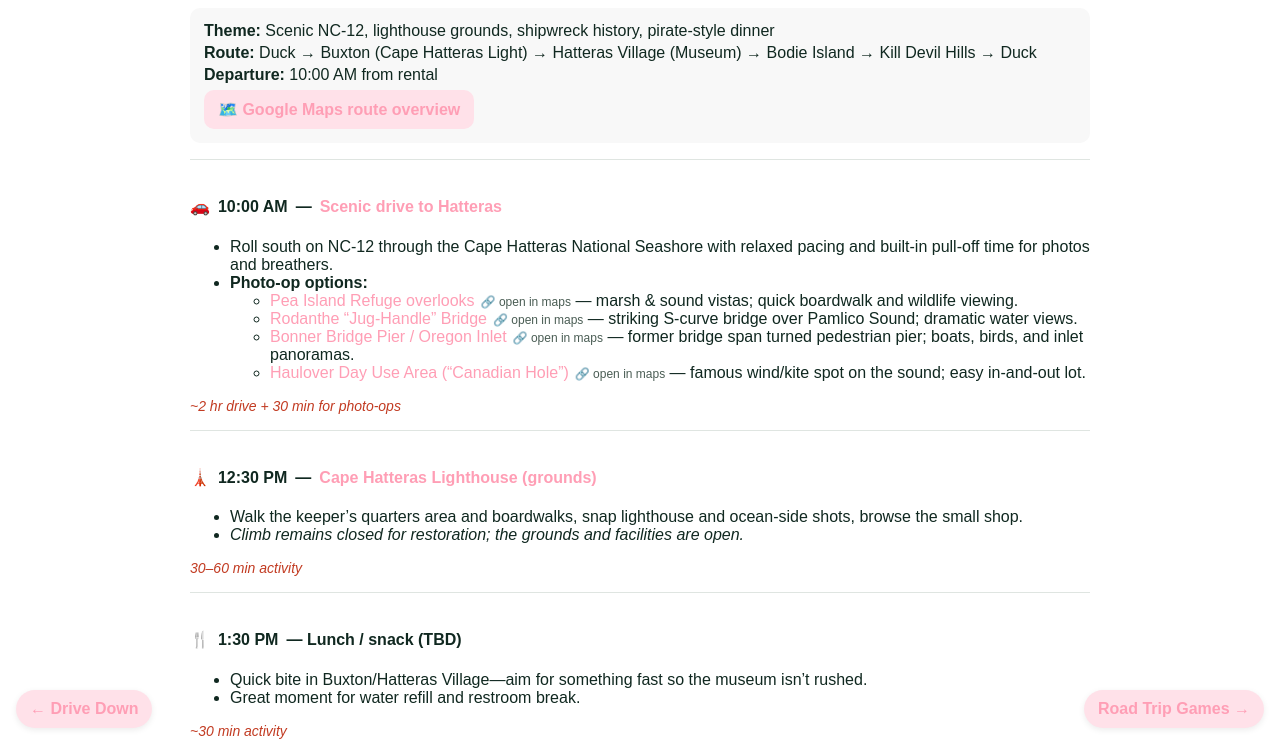
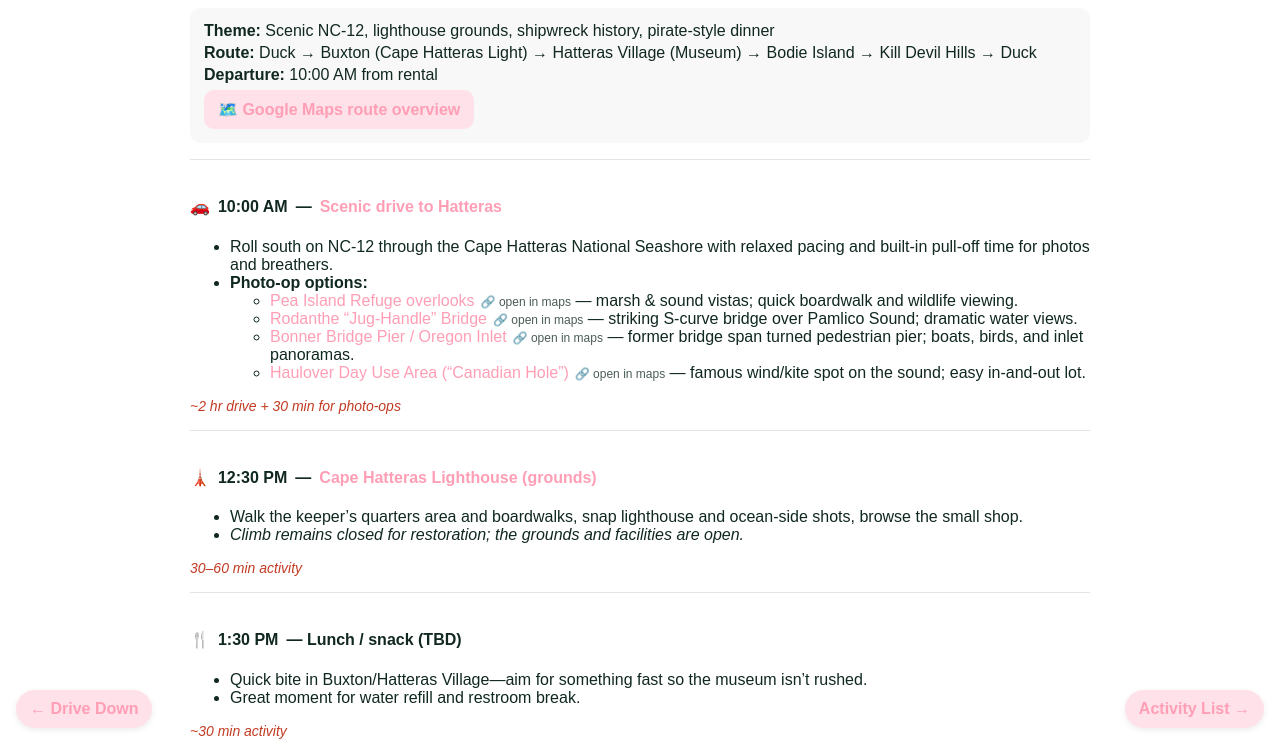
Before and after one commit to cardpages/duck25, a plain HTML site: page pirateday.html in a window 1280 px wide. Shown: the part 56-800 px from the top of the page. Drawn offline with Linux system fonts and the light colour scheme.

Commit message:
Update pirateday.html

```diff
--- a/pirateday.html
+++ b/pirateday.html
@@ -141,7 +141,7 @@
 
   <div class="corner-nav" aria-hidden="false">
     <a class="prev" href="x.html">← Drive Down</a>
-    <a class="next" href="scavhunt.html">Road Trip Games →</a>
+    <a class="next" href="activities.html">Activity List →</a>
   </div>
 </body>
 </html>
```
